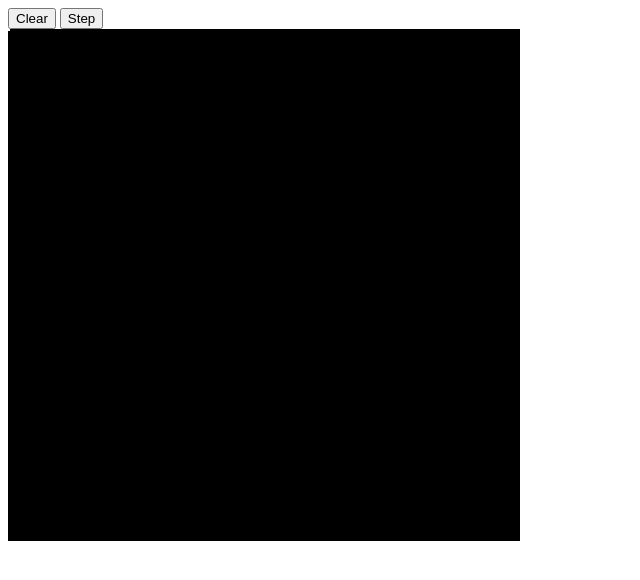
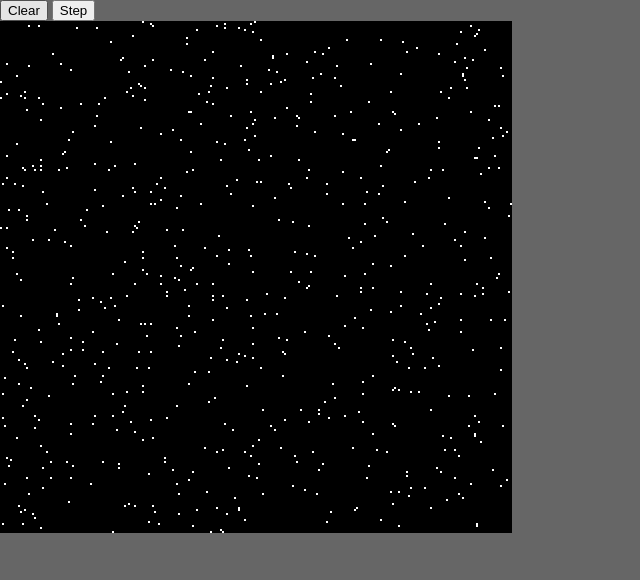
Before and after one commit to aardvarkk/tribes, a website built with Vite: page index.html in a window 1280 px wide. Both pictures are taken after a click on the button "Step". Shown: the whole page, without its empty margins (0-640 px from the left). Built offline with nearby package versions, Linux system fonts and the light colour scheme.

Commit message:
Randomly adding noise per step

```diff
--- a/src/main.ts
+++ b/src/main.ts
@@ -1,4 +1,7 @@
 import "./style.css";
+
+const WIDTH = 256;
+const HEIGHT = 256;
 
 const clearBtn = document.getElementById("clear") as HTMLButtonElement;
 clearBtn.onclick = () => clear();
@@ -11,7 +14,7 @@ const ctx = canvas.getContext("2d")!;
 clear();
 
 function clear() {
-  const image = ctx.getImageData(0, 0, 256, 256);
+  const image = ctx.getImageData(0, 0, WIDTH, HEIGHT);
   const data = image.data;
   for (let i = 0; i < image.data.length; i += 4) {
     data[i + 0] = data[i + 1] = data[i + 2] = 0;
@@ -20,9 +23,21 @@ function clear() {
   ctx.putImageData(image, 0, 0);
 }
 
+function setPx(data: Uint8ClampedArray, x: number, y: number, value: number) {
+  const idx = 4 * (y * WIDTH + x);
+  data[idx + 0] = data[idx + 1] = data[idx + 2] = value;
+}
+
 function step() {
-  const image = ctx.getImageData(0, 0, 256, 256);
+  const image = ctx.getImageData(0, 0, WIDTH, HEIGHT);
   const data = image.data;
-  data[0] = data[1] = data[2] = 0xff;
+
+  for (let y = 0; y < 256; ++y) {
+    for (let x = 0; x < 256; ++x) {
+      if (Math.random() < 0.01) {
+        setPx(data, x, y, 0xff);
+      }
+    }
+  }
   ctx.putImageData(image, 0, 0);
 }
--- a/src/style.css
+++ b/src/style.css
@@ -1,3 +1,11 @@
+* {
+  margin: 0;
+}
+
+body {
+  background-color: #666;
+}
+
 canvas {
   width: 512px;
   height: 512px;
```
